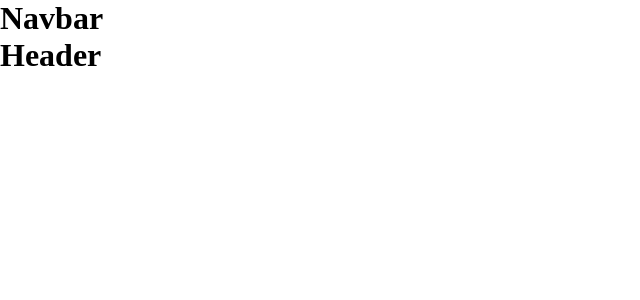
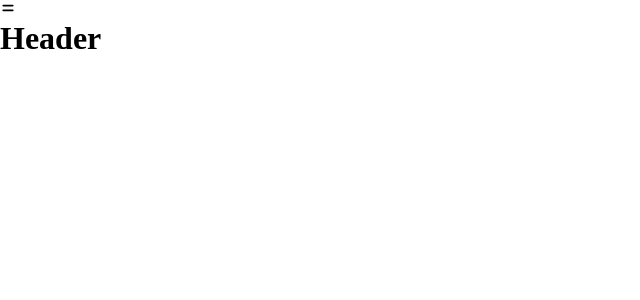
Before and after one commit to VishalSalemJayavel/PriceFinder, a React (Create React App) app in the folder frontend/: page / in a window 1280 px wide. Shown: the top 300 px of the page, without its empty margins (0-640 px from the left). Built offline with nearby package versions, Linux system fonts and the light colour scheme.

Commit message:
updated navbar

```diff
--- a/frontend/src/App.css
+++ b/frontend/src/App.css
@@ -5,33 +5,15 @@
     scroll-behavior: smooth;
 }
 
-body {
-    /* background: var( --color-bg); */
-}
+/* body {
+    background: var( --color-bg);
+} */
 
 a {
     color: unset;
     text-decoration: none;
 }
 
-.gradient__bg {
-    /* ff 3.6+ */
-    /* background: -moz-radial-gradient(circle at 3% 25%, rgba(0, 40, 83, 1) 0%, rgba(4, 12, 24, 1) 100%); */
-
-    /* safari 5.1+,chrome 10+ */
-    /* background: -webkit-radial-gradient(circle at 3% 25%, rgba(0, 40, 83, 1) 0%, rgba(4, 12, 24, 1) 100%); */
-
-    /* opera 11.10+ */
-    /* background: -o-radial-gradient(circle at 3% 25%, rgba(0, 40, 83, 1) 0%, rgba(4, 12, 24, 1) 100%); */
-
-    /* ie 10+ */
-    /* background: -ms-radial-gradient(circle at 3% 25%, rgba(0, 40, 83, 1) 0%, rgba(4, 12, 24, 1) 100%); */
-
-    /* global 92%+ browsers support */
-    /* background: radial-gradient(circle at 3% 25%, rgba(0, 40, 83, 1) 0%, rgba(4, 12, 24, 1) 100%); */
-
-
-}
 
 /* .gradient__text{
     background: var(--gradient-text);
--- a/frontend/src/components/navbar/Navbar.jsx
+++ b/frontend/src/components/navbar/Navbar.jsx
@@ -1,11 +1,33 @@
-import React from 'react'
+import React, { useState } from 'react';
+import { HiMenuAlt4, HiX } from 'react-icons/hi';
+import { motion } from 'framer-motion';
 
 import'./navbar.css'
 const navbar = () => {
+  const [toggle, setToggle] = useState(false);
+
   return (
-    <div>
-      <h1>Navbar</h1>
-    </div>
+    <div className="app__navbar-menu">
+        <HiMenuAlt4 onClick={() => setToggle(true)} />
+
+        {toggle && (
+          <motion.div
+            whileInView={{ x: [300, 0] }}
+            transition={{ duration: 0.85, ease: 'easeOut' }}
+          >
+            <HiX onClick={() => setToggle(false)} />
+            <ul>
+              {['home', 'best seller in your area', 'fresh vegetables', 'dairy & milk', 'about'].map((item) => (
+                <li key={item}>
+                  <a href={`#${item}`} onClick={() => setToggle(false)}>
+                    {item}
+                  </a>
+                </li>
+              ))}
+            </ul>
+          </motion.div>
+        )}
+      </div>
   )
 }
 
--- /dev/null
+++ b/package.json
@@ -0,0 +1,6 @@
+{
+  "dependencies": {
+    "framer-motion": "^10.16.4",
+    "react-icons": "^4.10.1"
+  }
+}
```
Also changed, not shown: 1 other file (tests, documents, lock files or other folders).
